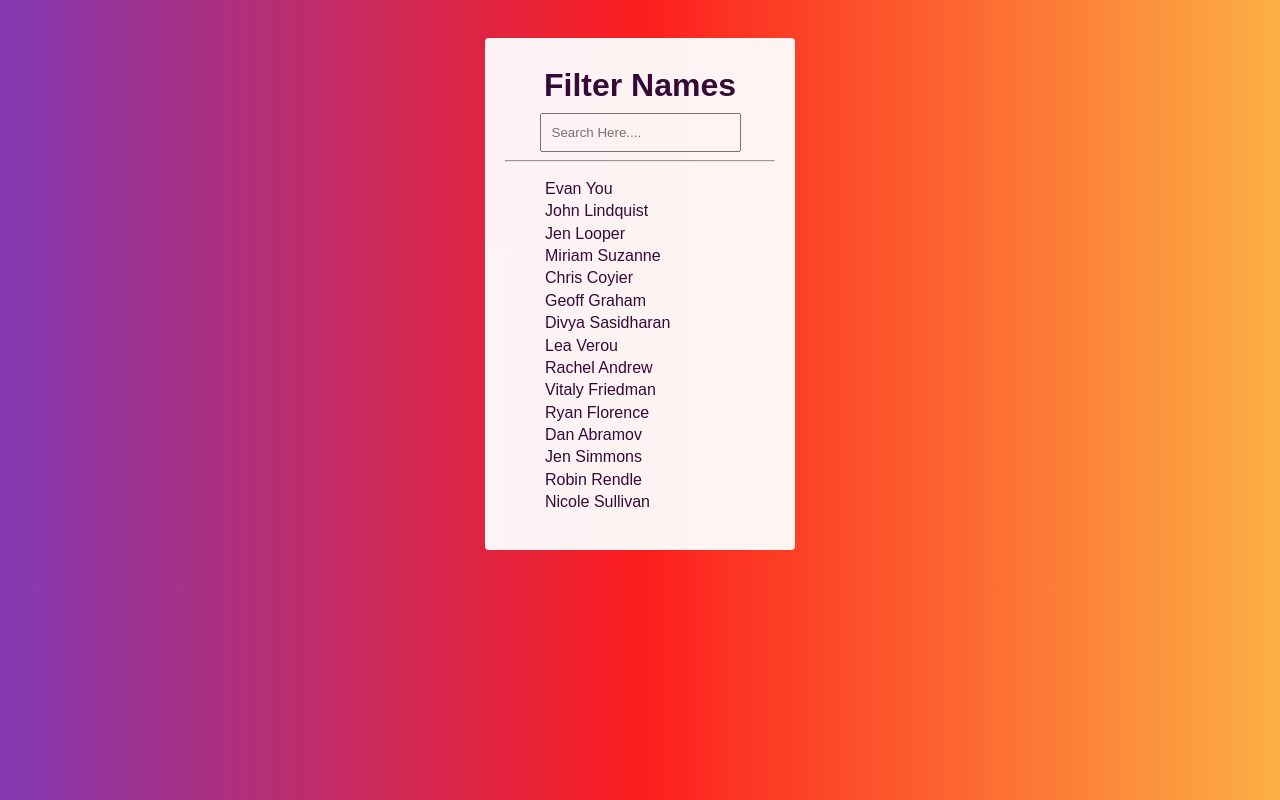
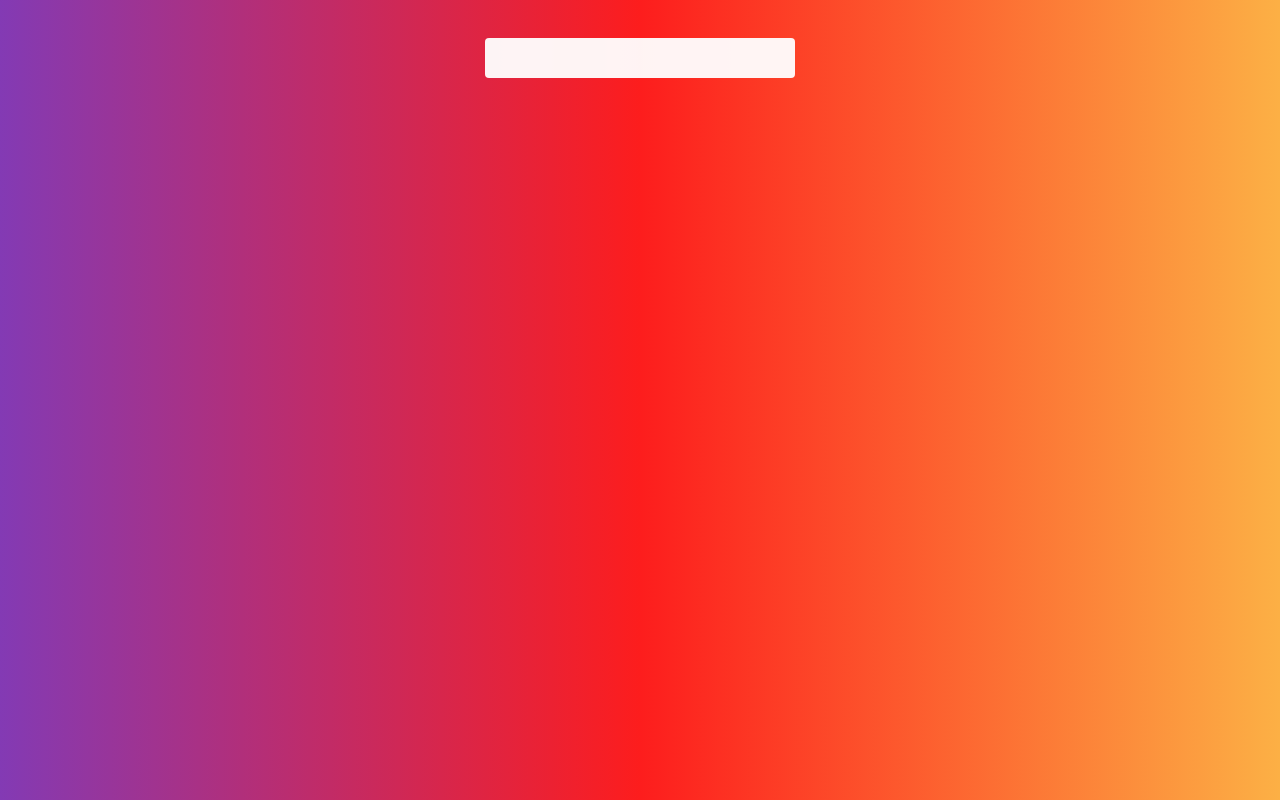
Before and after one commit to UmerSharif/vue-color-pixel, a Vue app: page / in a window 1280 px wide. Built offline with nearby package versions, Linux system fonts and the light colour scheme.

Commit message:
cleaning file

```diff
--- a/src/components/HelloWorld.vue
+++ b/src/components/HelloWorld.vue
@@ -1,16 +1,6 @@
 <template>
     <div class="hello">
-        <h1>Filter Names</h1>
-        <div class="search">
-            <input type="text" placeholder="Search Here...." v-model="findName">
-        </div>
 
-        <hr>
-        <ul>
-            <li v-for="(name, index) in filterNames" :key="index">
-                {{name}}
-            </li>
-        </ul>
     </div>
 </template>
 
@@ -19,45 +9,13 @@
     import {mapGetters, mapState, mapMutations} from 'vuex'
 
     export default {
-        name: 'HelloWorld',
-        data() {
-            return {
-                findName: ''
-            }
-        },
+        name: 'HelloWorld'
 
-        computed: {
-            ...mapState([
-                'names'
-            ]),
-
-            filterNames(){
-                let filter = new RegExp(this.findName, 'i')
-                return this.names.filter(el => el.match(filter))
-            }
-        },
 
     }
 </script>
 
 <!-- Add "scoped" attribute to limit CSS to this component only -->
 <style scoped lang="scss">
-    .hello {
-            .search {
-                text-align: center;
-            }
-        h1 {
-            text-align: center;
-            margin: 5px;
-        }
 
-        li {
-            list-style: none outside none;
-        }
-
-        input {
-            padding: 10px;
-        }
-
-    }
 </style>
```
